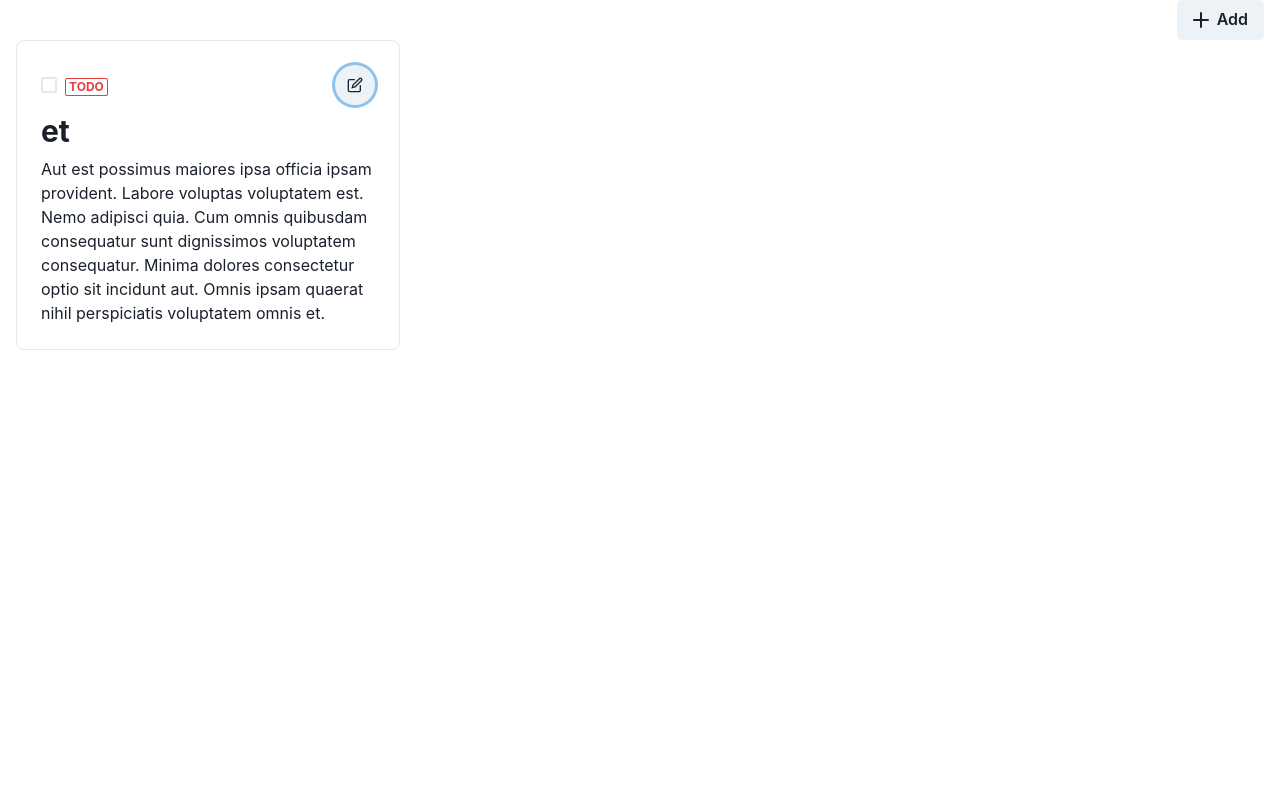
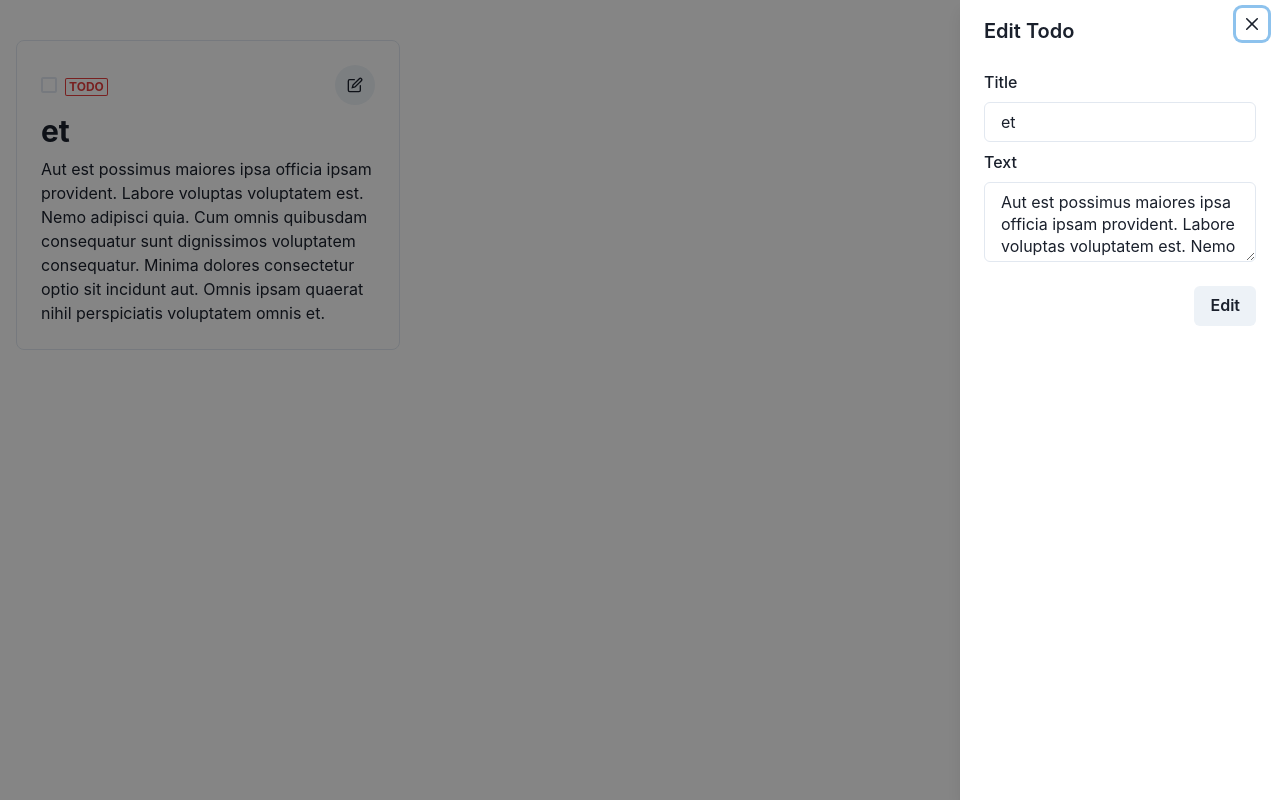
Before and after one commit to Yasai-T/22, a Next.js app: page / in a window 1280 px wide. Both pictures are taken after a click on the button "edit todo item". Built offline with nearby package versions, Linux system fonts and the light colour scheme.

Commit message:
feat: edit

```diff
--- a/components/TodoCard.tsx
+++ b/components/TodoCard.tsx
@@ -6,10 +6,13 @@ import {
   Heading,
   HStack,
   IconButton,
+  useDisclosure,
 } from "@chakra-ui/react";
 import { useState, VFC } from "react";
+import { SubmitHandler } from "react-hook-form";
 import { useRecoilState } from "recoil";
 import { Todo, todoListState } from "../recoil/todo";
+import { TodoInput, TodoItemForm } from "./TodoItemForm";
 
 type Props = {
   todo: Todo;
@@ -24,17 +27,24 @@ function removeItemAtIndex<T>(arr: T[], index: number) {
 }
 
 export const TodoCard: VFC<Props> = ({ todo }) => {
+  const { isOpen, onOpen, onClose } = useDisclosure();
+
   const [todoList, setTodoList] = useRecoilState(todoListState);
   const index = todoList.findIndex((t) => t === todo);
-
-  const [isEdit, setIsEdit] = useState(false);
-
-  const toggleIsEdit = () => setIsEdit((prev) => !prev);
 
   const toggleItemCompletion = () => {
     const newList = replaceItemAtIndex(todoList, index, {
       ...todo,
       isComplete: !todo.isComplete,
+    });
+    setTodoList(newList);
+  };
+
+  const editItem: SubmitHandler<TodoInput> = (edited) => {
+    const newList = replaceItemAtIndex(todoList, index, {
+      ...todo,
+      title: edited.title,
+      text: edited.text,
     });
     setTodoList(newList);
   };
@@ -57,13 +67,20 @@ export const TodoCard: VFC<Props> = ({ todo }) => {
           isRound
           aria-label="edit todo item"
           icon={<EditIcon />}
-          onClick={toggleIsEdit}
+          onClick={onOpen}
         />
       </HStack>
       <Heading as="h4" size="lg" py="2">
         {todo.title}
       </Heading>
       {todo.text && <Box>{todo.text}</Box>}
+      <TodoItemForm
+        formType="Edit"
+        isOpen={isOpen}
+        onClose={onClose}
+        onValid={editItem}
+        initialValue={todo}
+      />
     </Box>
   );
 };
--- a/components/TodoItemForm.tsx
+++ b/components/TodoItemForm.tsx
@@ -22,20 +22,25 @@ export type TodoInput = Pick<Todo, "text" | "title">;
 
 type Props = Pick<UseDisclosureReturn, "isOpen" | "onClose"> & {
   formType: "Add" | "Edit";
+  initialValue?: Todo;
   onValid: SubmitHandler<TodoInput>;
 };
 
 export const TodoItemForm: VFC<Props> = ({
   isOpen,
   formType,
+  initialValue,
   onClose,
   onValid,
 }) => {
-  const { control, handleSubmit, reset } = useForm<TodoInput>();
+  const { control, handleSubmit, reset } = useForm<TodoInput>({
+    defaultValues: initialValue,
+  });
 
   const onSubmit: SubmitHandler<TodoInput> = (values) => {
     onValid(values);
-    reset({ title: "", text: "" });
+    formType === "Add" && reset({ title: "", text: "" });
+    onClose();
   };
 
   return (
@@ -66,7 +71,7 @@ export const TodoItemForm: VFC<Props> = ({
             </Stack>
           </DrawerBody>
           <DrawerFooter>
-            <Button type="submit">Add</Button>
+            <Button type="submit">{formType}</Button>
           </DrawerFooter>
         </form>
       </DrawerContent>
```
